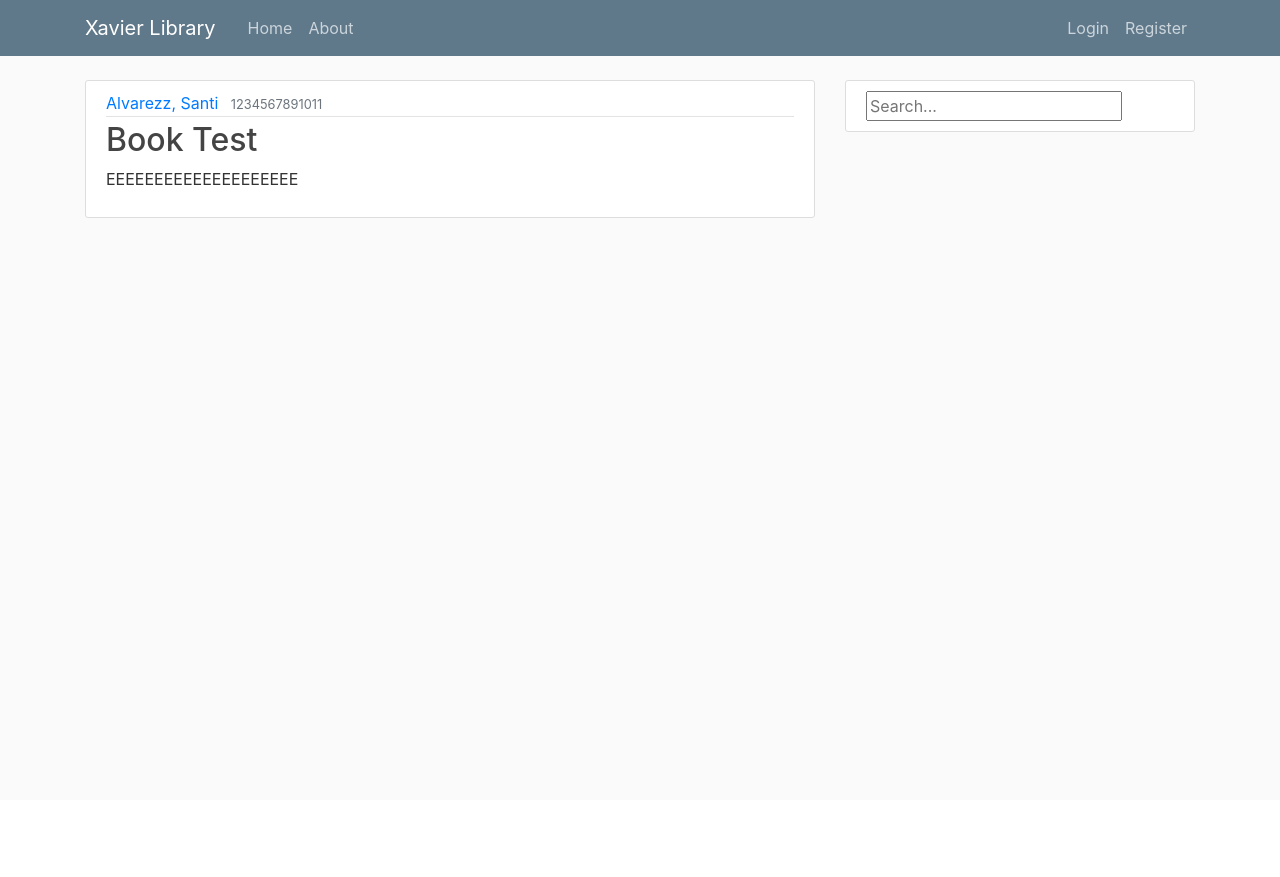
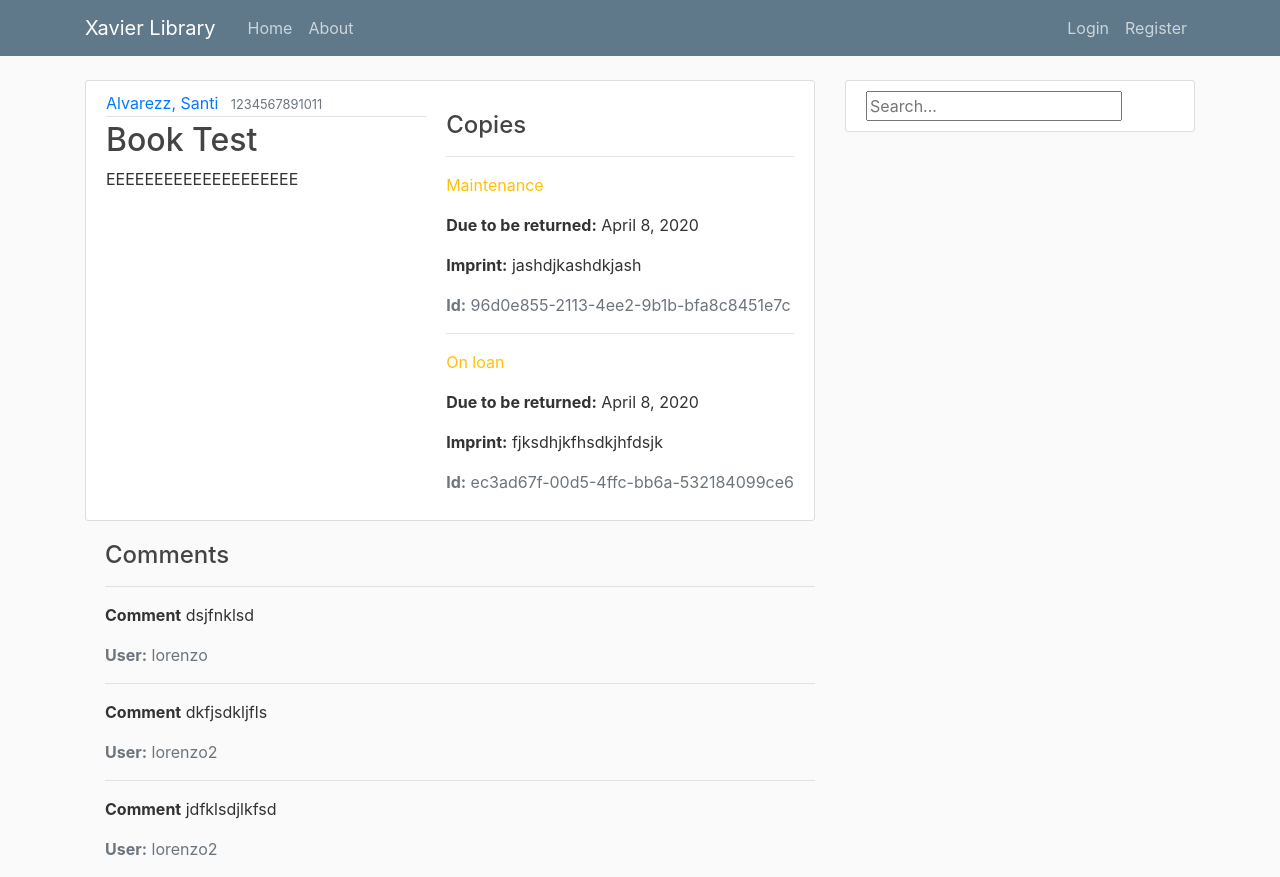
Before and after one commit to LorenzoCA1/SECURDEMP, a Django app: page /book/1/ in a window 1280 px wide. Before the commit the page ends 218 px from the top, so only its background shows below. Run offline with Django 3.2, Linux system fonts and the light colour scheme; data comes from the database, SQL or seed files in the repository; both versions use the stored data as it was after the commit; some libraries are stand-ins or nearby versions.

Commit message:
added more field in the book
You may now see instances and comments

```diff
--- a/library/templates/library/book_detail.html
+++ b/library/templates/library/book_detail.html
@@ -11,7 +11,36 @@
 			    <h2 class="article-title">{{ object.title }}</h2>
 			    <p class="article-content">{{ object.summary }}</p>
 			  </div>
+
+			  <div style="margin-left:20px;margin-top:20px">
+			    <h4>Copies</h4>
+
+			    {% for copy in book.bookinstance_set.all %}
+			      <hr>
+			      <p class="{% if copy.status == 'a' %}text-success{% elif copy.status == 'm' %}text-danger{% else %}text-warning{% endif %}">
+			        {{ copy.get_status_display }}
+			      </p>
+			      {% if copy.status != 'a' %}
+			        <p><strong>Due to be returned:</strong> {{ copy.due_back }}</p>
+			      {% endif %}
+			      <p><strong>Imprint:</strong> {{ copy.imprint }}</p>
+			      <p class="text-muted"><strong>Id:</strong> {{ copy.id }}</p>
+			    {% endfor %}
+			  </div>
 			</article>
+
+			<div style="margin-left:20px;margin-top:20px">
+			    <h4>Comments</h4>
+
+			    {% for comment in book.comment_set.all %}
+			      <hr>
+			      <p><strong>Comment</strong> {{ comment.comment }}</p>
+			      <p class="text-muted"><strong>User:</strong> {{ comment.author }}</p>
+			    {% endfor %}
+			  </div>
+			</article>
+
+
 
 {% endblock content %}
 
```
Also changed, not shown: db.sqlite3.
